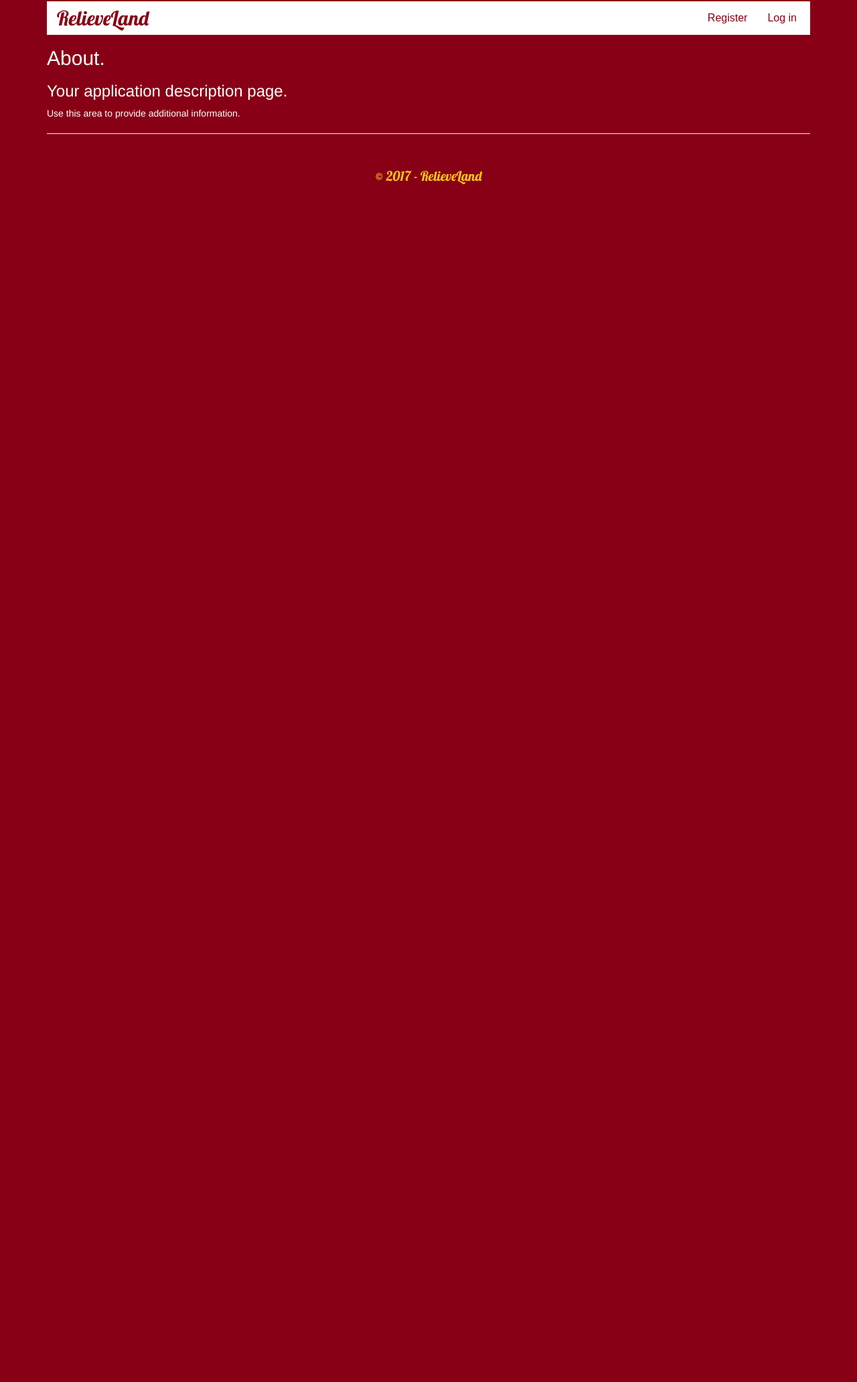
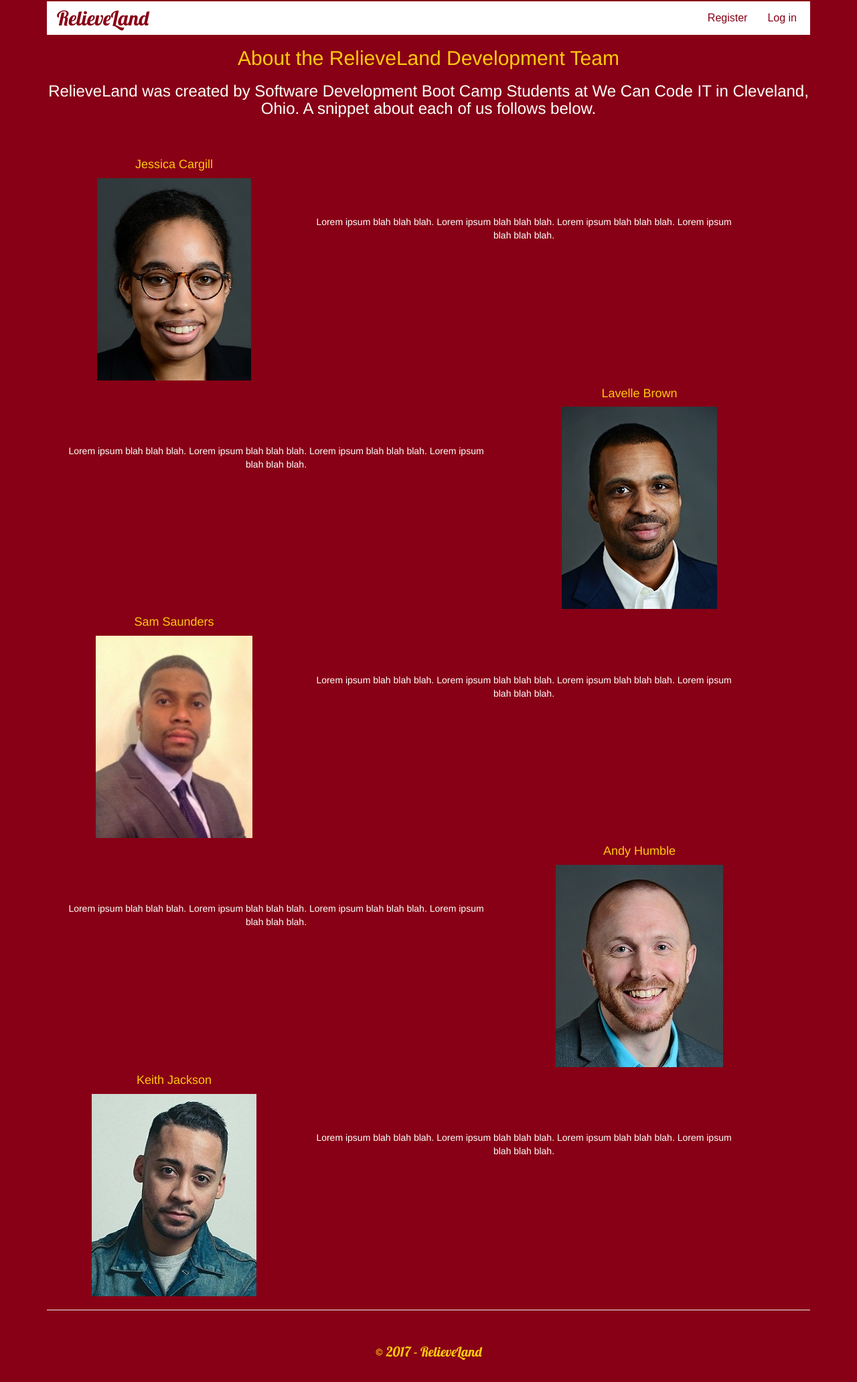
Before and after one commit to RelieveLand/RelieveLand, an ASP.NET MVC app: page /Home/About in a window 1280 px wide. Shown: the whole page at 67% size. Before the commit the page ends 275 px from the top, so only its background shows below. Run offline with ASP.NET Core 8 and stand-ins for ASP.NET MVC 5, Linux system fonts and the light colour scheme; data that the repository does not hold is empty; the project's own start-up code is not run, and a stand-in starts its controllers and pages; some libraries are stand-ins or nearby versions; some web fonts are replaced.

Commit message:
styled about page

```diff
--- a/RelieveLand/Content/Site.css
+++ b/RelieveLand/Content/Site.css
@@ -23,6 +23,7 @@ input,
 select,
 textarea {
     max-width: 280px;
+    color: black;
 }
 
 /*Navbar Styling*/
@@ -164,3 +165,31 @@ h1 {
         border: 2px solid white;
         font-weight: bolder;
     }
+
+
+/*About*/
+.about > h2, .about a {
+    color: #ffc90e;
+}
+
+.about a:hover{
+    color: rgba(255, 201, 14, 0.6);
+    text-decoration: none;
+}
+
+.about > h2, .about > h3, .about h4 {
+    text-align: center;
+}
+
+.img-responsive {
+    display: inline-block;
+}
+
+.pic-right {
+    margin-right: 20px;
+    margin-left: 10px;
+}
+
+.about-text p {
+    padding-top: 15%;
+}
--- a/RelieveLand/Controllers/BoroughModelsController.cs
+++ b/RelieveLand/Controllers/BoroughModelsController.cs
@@ -81,6 +81,7 @@ namespace RelieveLand.Controllers
             {
                 return new HttpStatusCodeResult(HttpStatusCode.BadRequest);
             }
+
             List<string> admins = new List<string>() { "sam.saunders116@yahoo.com", "humbleandrew13@gmail.com", "jcarg108@gmail.com",
                 "lavellebrown@yahoo.com", "kj5thguitar@gmail.com" };
             if (admins.Contains(User.Identity.Name.ToString()))
--- a/RelieveLand/Controllers/HomeController.cs
+++ b/RelieveLand/Controllers/HomeController.cs
@@ -15,7 +15,7 @@ namespace RelieveLand.Controllers
 
         public ActionResult About()
         {
-            ViewBag.Message = "Your application description page.";
+            ViewBag.Message = "RelieveLand was created by Software Development Boot Camp Students at We Can Code IT in Cleveland, Ohio. A snippet about each of us follows below.";
 
             return View();
         }
--- a/RelieveLand/Views/Home/About.cshtml
+++ b/RelieveLand/Views/Home/About.cshtml
@@ -1,7 +1,78 @@
-@{
-    ViewBag.Title = "About";
-}
-<h2>@ViewBag.Title.</h2>
-<h3>@ViewBag.Message</h3>
+<div class="about">
+    @{
+        ViewBag.Title = "About the RelieveLand Development Team";
+    }
+    <h2>@ViewBag.Title</h2>
+    <h3>@ViewBag.Message</h3>
+    <br />
+    <br />
+    <div class="row">
+        <div class="col-sm-12 col-md-12 col-lg-12 col-xl-12">
+            <div class="col-xs-4 col-sm-4 col-md-4 col-lg-4 col-xl-4 text-center">
+                <h4>
+                    <a href="https://jcarg.github.io/">Jessica Cargill</a>
+                </h4>
+                <img class="img-responsive" src="~/Images/JCHeadshot.sm.jpg" />
+            </div>
+            <div class="col-xs-7 col-sm-7 col-md-7 col-lg-7 col-xl-7 text-center about-text">
+                <p>Lorem ipsum blah blah blah. Lorem ipsum blah blah blah. Lorem ipsum blah blah blah. Lorem ipsum blah blah blah.</p>
+            </div>
+        </div>
+    </div>
 
-<p>Use this area to provide additional information.</p>
+    <div class="row">
+        <div class="col-sm-12 col-md-12 col-lg-12 col-xl-12">
+            <div class="col-xs-7 col-sm-7 col-md-7 col-lg-7 col-xl-7 text-center about-text pic-right">
+                <p>Lorem ipsum blah blah blah. Lorem ipsum blah blah blah. Lorem ipsum blah blah blah. Lorem ipsum blah blah blah.</p>
+            </div>
+            <div class="col-xs-4 col-sm-4 col-md-4 col-lg-4 col-xl-4 text-center">
+                <h4>
+                    <a href="https://lavellebrown.github.io/">Lavelle Brown</a>
+                </h4>
+                <img class="img-responsive" src="~/Images/LBHeadshot.sm.jpg" />
+            </div>
+        </div>
+    </div>
+
+    <div class="row">
+        <div class="col-sm-12 col-md-12 col-lg-12 col-xl-12">
+            <div class="col-xs-4 col-sm-4 col-md-4 col-lg-4 col-xl-4 text-center">
+                <h4>
+                    <a href="https://github.com/Bigsam82/Portfolio">Sam Saunders</a>
+                </h4>
+                <img class="img-responsive" src="~/Images/SSHeadshot.sm.jpg" />
+            </div>
+            <div class="col-xs-7 col-sm-7 col-md-7 col-lg-7 col-xl-7 text-center about-text">
+                <p>Lorem ipsum blah blah blah. Lorem ipsum blah blah blah. Lorem ipsum blah blah blah. Lorem ipsum blah blah blah.</p>
+            </div>
+        </div>
+    </div>
+
+    <div class="row">
+        <div class="col-sm-12 col-md-12 col-lg-12 col-xl-12">
+            <div class="col-xs-7 col-sm-7 col-md-7 col-lg-7 col-xl-7 text-center about-text pic-right">
+                <p>Lorem ipsum blah blah blah. Lorem ipsum blah blah blah. Lorem ipsum blah blah blah. Lorem ipsum blah blah blah.</p>
+            </div>
+            <div class="col-xs-4 col-sm-4 col-md-4 col-lg-4 col-xl-4 text-center">
+                <h4>
+                    <a href="https://humbleandrew13.github.io/">Andy Humble</a>
+                </h4>
+                <img class="img-responsive" src="~/Images/ASHHeadshot.sm.jpg" />
+            </div>
+        </div>
+    </div>
+
+    <div class="row">
+        <div class="col-sm-12 col-md-12 col-lg-12 col-xl-12">
+            <div class="col-xs-4 col-sm-4 col-md-4 col-lg-4 col-xl-4 text-center">
+                <h4>
+                    <a href="https://kdjackson85.github.io/">Keith Jackson</a>
+                </h4>
+                <img class="img-responsive" src="~/Images/KJHeadshot.sm.jpg" />
+            </div>
+            <div class="col-xs-7 col-sm-7 col-md-7 col-lg-7 col-xl-7 text-center about-text">
+                <p>Lorem ipsum blah blah blah. Lorem ipsum blah blah blah. Lorem ipsum blah blah blah. Lorem ipsum blah blah blah.</p>
+            </div>
+        </div>
+    </div>
+</div>
--- a/RelieveLand/Views/Home/Index.cshtml
+++ b/RelieveLand/Views/Home/Index.cshtml
@@ -22,7 +22,7 @@
             <li><a href="/BoroughModels/Details/5">E. 4th St</a></li>
             @*<li><a href="/BoroughModels/Details/6">Browns Stadium/Lakefront</a></li>*@
             <li><a href="/BoroughModels/Details/7">W. 6th St/Warehouse District</a></li>
-            <li><a href="/BoroughModels/Details/8">Flats</a></li>
+            <li><a href="/BoroughModels/Details/13">Flats</a></li>
             @*<li><a href="/BoroughModels/Details/9">Ox Bow Bend</a></li>
             <li><a href="/BoroughModels/Details/10">Flats - West Bank</a></li>*@
             <li><a href="/BoroughModels/Details/11">Tremont</a></li>
```
Also changed, not shown: RelieveLand/Controllers/ReviewModelsController.cs (+36 -25 lines), RelieveLand/Images/ASHHeadshot.sm.jpg (added), RelieveLand/Images/JCHeadshot.sm.jpg (added), RelieveLand/Images/KJHeadshot.sm.jpg (added), RelieveLand/Images/LBHeadshot.sm.jpg (added), RelieveLand/Images/SSHeadshot.sm.jpg (added), RelieveLand/RelieveLand.csproj.
